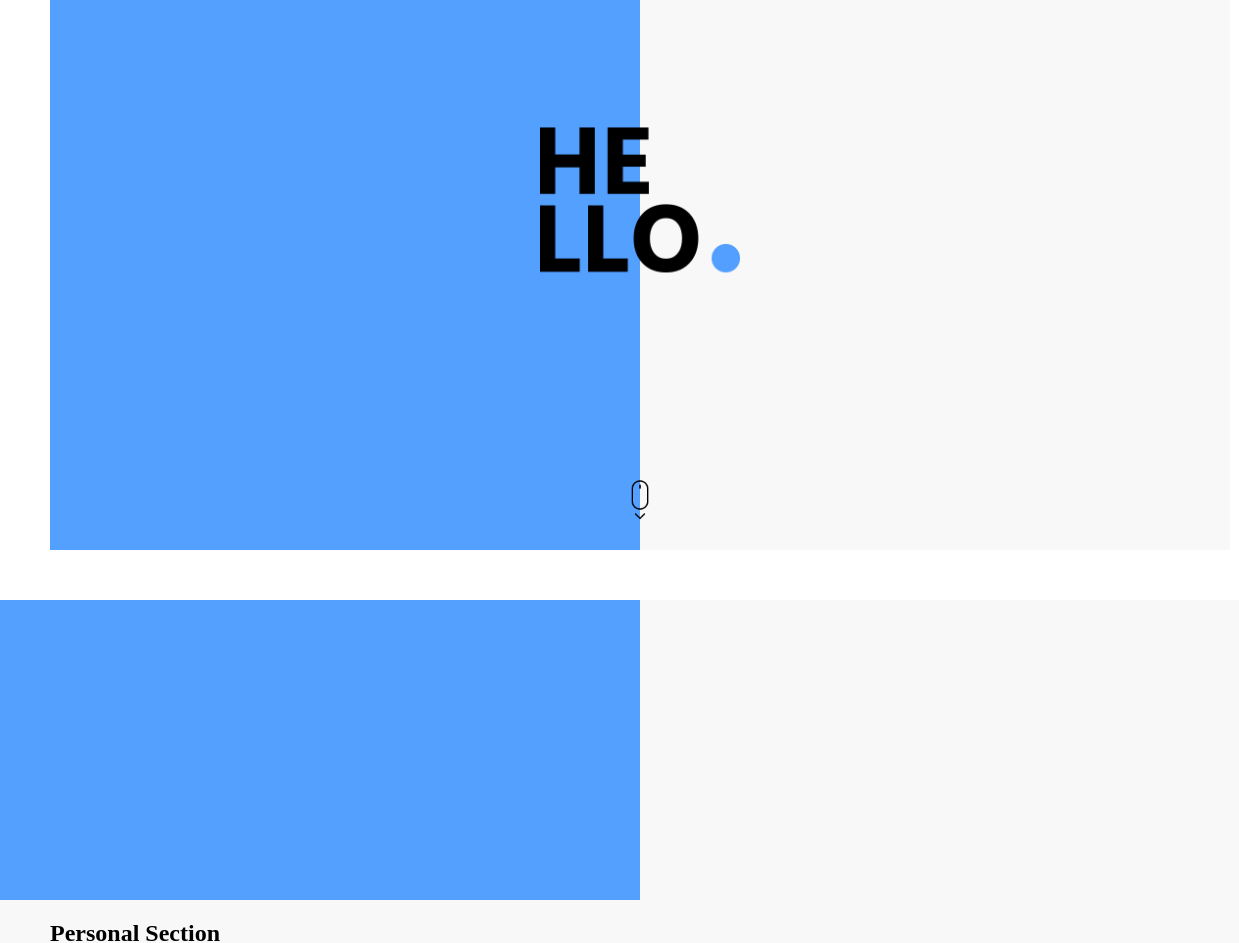
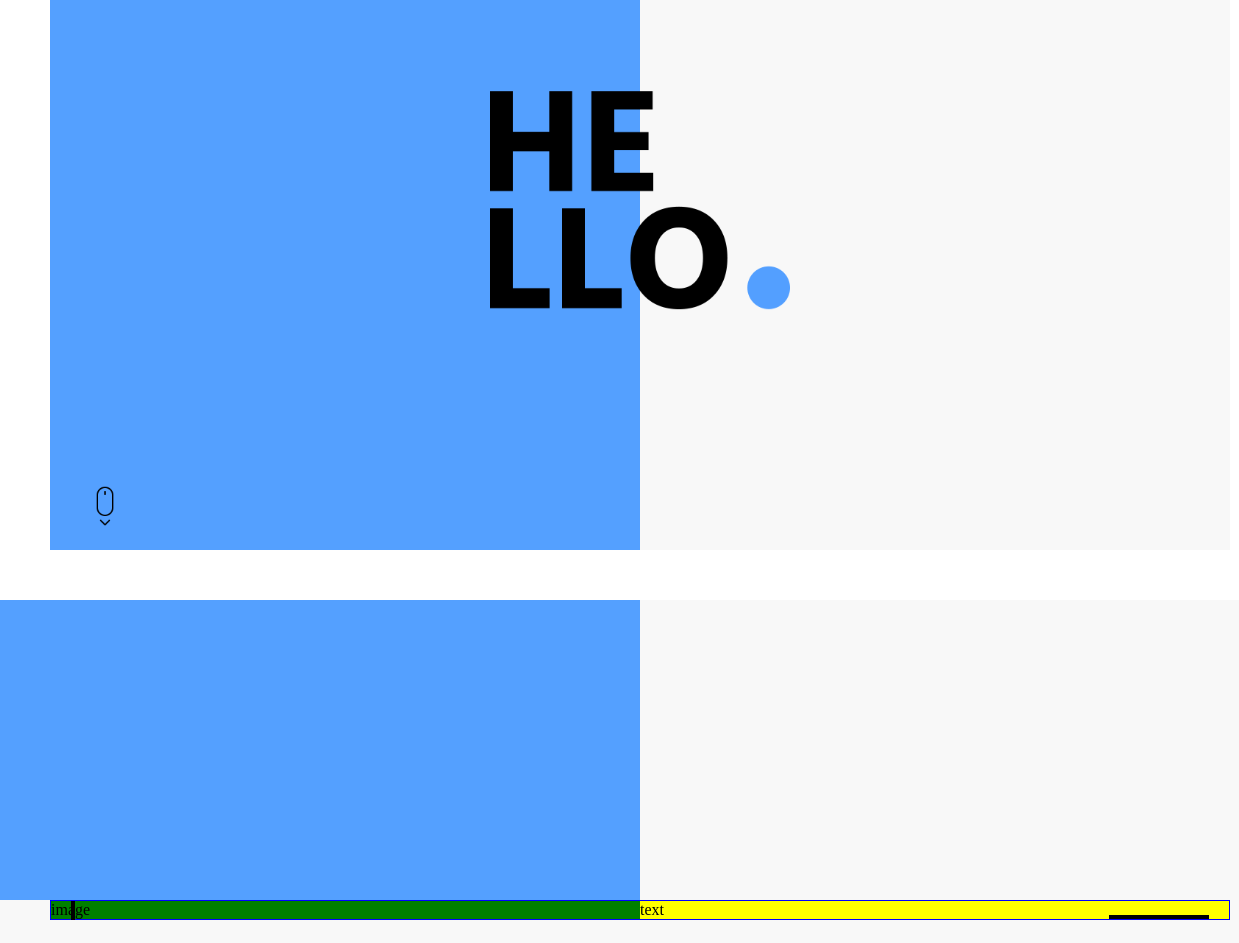
Before and after one commit to ttimoww/timowernars.com, a plain HTML site: page index.html in a window 1280 px wide. Shown: the part 200-1143 px from the top of the page, 0-1239 px from the left. Drawn offline with nearby package versions, Linux system fonts and the light colour scheme.

Commit message:
Header improvements. Personal section basics using flexbox.

```diff
--- a/assets/css/main.scss
+++ b/assets/css/main.scss
@@ -39,7 +39,6 @@ $header-height: calc(100vh + 300px);
     @content;
   }
 }
-
 @mixin no-scroll-bar {
   &::-webkit-scrollbar {
     height: 0;
@@ -57,7 +56,6 @@ $header-height: calc(100vh + 300px);
   }
 }
 
-
 // General styles
 html, body{
   margin: 0;
@@ -69,6 +67,11 @@ p{
   font-family: Montserrat-Regular;
 }
 
+section{
+  padding: 40px 0px;
+}
+
+//White borders visible on tablet view and bigger
 .page-borders{
   display: none;
 
@@ -145,6 +148,7 @@ p{
   }
 }
 
+//Landing section with hello & blue/grey background
 .landing-header{
   //<header>
   background-color: color(blue);
@@ -180,22 +184,22 @@ p{
     transition: .9s;
     transition-timing-function: ease;
     -webkit-transition-timing-function: ease;
+
+    @include desktop{
+      width: 300px;
+    }
   }
 
-  p#landing-text{
-    font-family: Montserrat-Bold;
-    color: #FFF;
-    width: 200px;
+  //Will reveal on scroll by giving it the fade-in-right class
+  img#landing-text{
     position: fixed;
-    top: 70%;
+    top: 60%;
     left: 30px;
+    width: 300px;
     opacity: 0;
-    transition: .8s;
-    letter-spacing: 1px;
 
     @include tablet{
-      left: 100px;
-      width: 400px;
+      left: 80px;
     }
 
     @include desktop{
@@ -206,13 +210,14 @@ p{
   img#landing-scroll-down{
     width: 70px;
     position: fixed;
-    left: 50%;
+    left: 20px;
     top: calc(100% - 100px);
-    transform: translateX(-50%);
     transition: .7s;
+    animation: bounce-down 1s infinite;
 
     @include tablet{
       top: calc(100% - 140px);
+      left: 70px;
     }
   }
 }
@@ -228,6 +233,50 @@ p{
     box-sizing: border-box;
     padding: 0px 50px; // Makes sure the content does not disappear under site border
   }
+
+  .container{
+    display: flex;
+    flex-direction: column;
+    border: 1px solid blue;
+
+
+    @include tablet{
+      flex-direction: row;
+
+    }
+
+    .image-side{
+      position: relative;
+      background-color: green;
+      flex-basis: 50%;
+
+      &:after{
+        content: '';
+        height: 100px;
+        width: 4px;
+        background-color: #000;
+        position: absolute;
+        top: 0;
+        left: 20px;
+      }
+
+    }
+    .text-side{
+      position: relative;
+      background-color: yellow;
+      flex-basis: 50%;
+
+      &::after{
+        content: '';
+        position: absolute;
+        bottom: 0px;
+        right: 20px;
+        height: 4px;
+        width: 100px;
+        background-color: #000;
+      }
+    }
+  }
 }
 
 .my-work-section{
@@ -242,3 +291,29 @@ p{
     padding: 0px 50px; // Makes sure the content does not disappear under site border
   }
 }
+
+
+// KEYFRAMES
+@keyframes fade-in-right{
+  from{
+    opacity: 0;
+    transform: translateX(-25px);
+  }
+  to{
+    opacity: 1;
+    transform: translateX(0);
+  }
+}
+.fade-in-right{animation: fade-in-right ease .9s forwards;}
+
+@keyframes bounce-down{
+  0%{
+    transform: translateY(0px);
+  }
+  40%{
+    transform: translateY(15px);
+  }
+  0%{
+    transform: translateY(0px);
+  }
+}
--- a/assets/js/main.js
+++ b/assets/js/main.js
@@ -14,12 +14,12 @@ const animateHeader = function(){
   if(scrolled === 0){
     $('#landing-background').css('width', '50%');
     $('#landing-image').css('left', '50%');
-    $('#landing-text').css('opacity', '0');
+    $('#landing-text').removeClass('fade-in-right');
     $('#landing-scroll-down').css('opacity', '1');
   }else{
     $('#landing-background').css('width', '0');
     $('#landing-image').css('left', '100%');
-    $('#landing-text').css('opacity', '1');
+    $('#landing-text').css('animation-delay', '.7s').addClass('fade-in-right');
     $('#landing-scroll-down').css('opacity', '0');
   }
 }
--- a/index.html
+++ b/index.html
@@ -12,15 +12,25 @@
   <header class="landing-header">
     <div id="landing-background" class="header-background"></div>
     <img id="landing-image" src="./images/hello.png">
-    <p id="landing-text">My name is Timo ;)<br>I am a webdevelopment student</p>
+    <!-- <p id="landing-text">I am a webdevelopment student</p> -->
+    <img id="landing-text" src="./images/landing-text.png">
     <img id="landing-scroll-down" src="./images/scroll-down.png">
   </header>
   <section class="personal-section">
-    <h2>Personal Section</h2>
-    <h2>Personal Section</h2>
-    <h2>Personal Section</h2>
-    <h2>Personal Section</h2>
+    <div class="container">
+      <div class="image-side">
+        image
+      </div>
+
+      <div class="text-side">
+        text
+      </div>
+    </div>
   </section>
+
+
+
+
   <section class="my-work-section">
     <h2>My Work Section</h2>
     <h2>My Work Section</h2>
```
Also changed, not shown: assets/css/main.css, images/landing-text.png (added), 1 other file.
